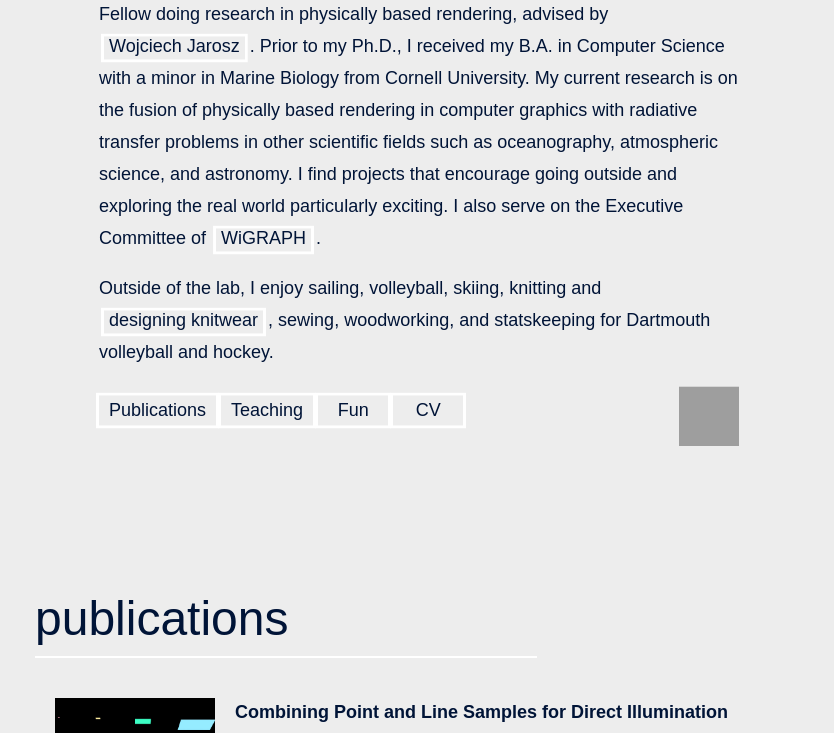
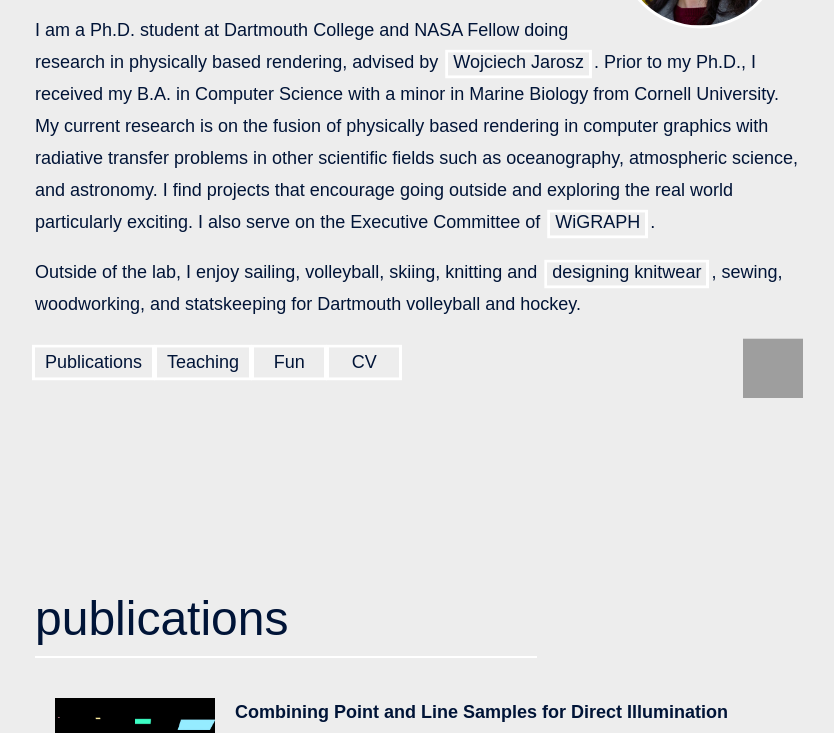
Before and after one commit to ksalesin/pro-website, an Eleventy site: page src/index.html in a window 1280 px wide. Shown: the part 249-982 px from the top of the page, without its empty margins (221-1055 px from the left). Built offline with nearby package versions, Linux system fonts and the light colour scheme; Eleventy itself is replaced by a stand-in of ours; files that its build step writes are made by us from their sources; grey boxes are pictures that could not be loaded; a web font is replaced by a local one.

Commit message:
fix hero width bug

```diff
--- a/src/_includes/sass/styles.scss
+++ b/src/_includes/sass/styles.scss
@@ -11,10 +11,11 @@ body {
     min-height: 100vh;
 
     .hero-content {
-		@include bp(l) {
+		@include bp(m) {
 			position: absolute;
 			top: 50%;
 			left: 50%;
+			width: 768px;
 			transform: translateX(-50%) translateY(-50%);
 		}
 
@@ -36,7 +37,7 @@ body {
 			border-radius: 50%;
 			border: 3px solid white;
 
-			@include bp(l) {
+			@include bp(m) {
 				float: right;
 				margin-top: -35px;
 				margin-right: 20px;
```
